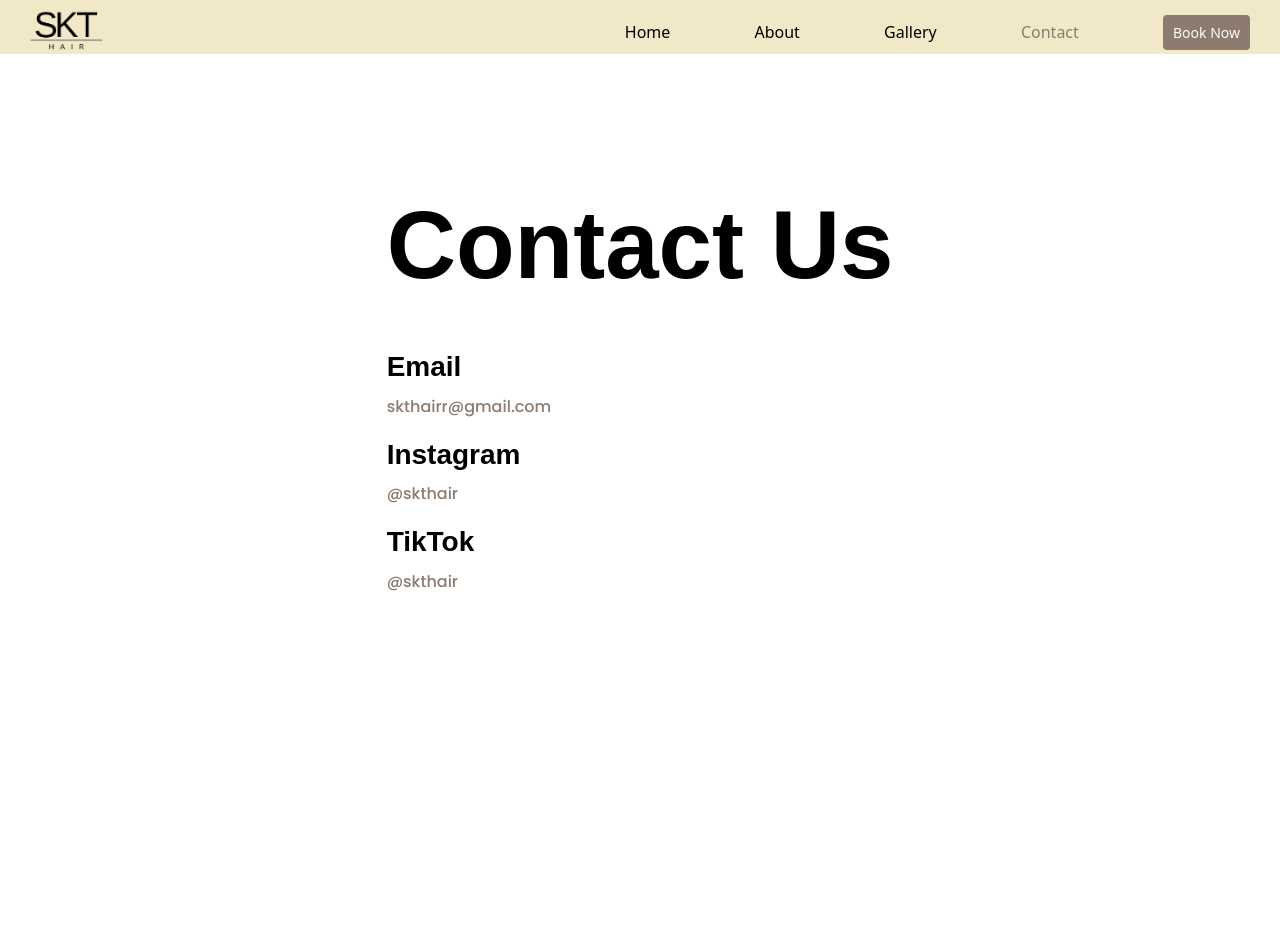
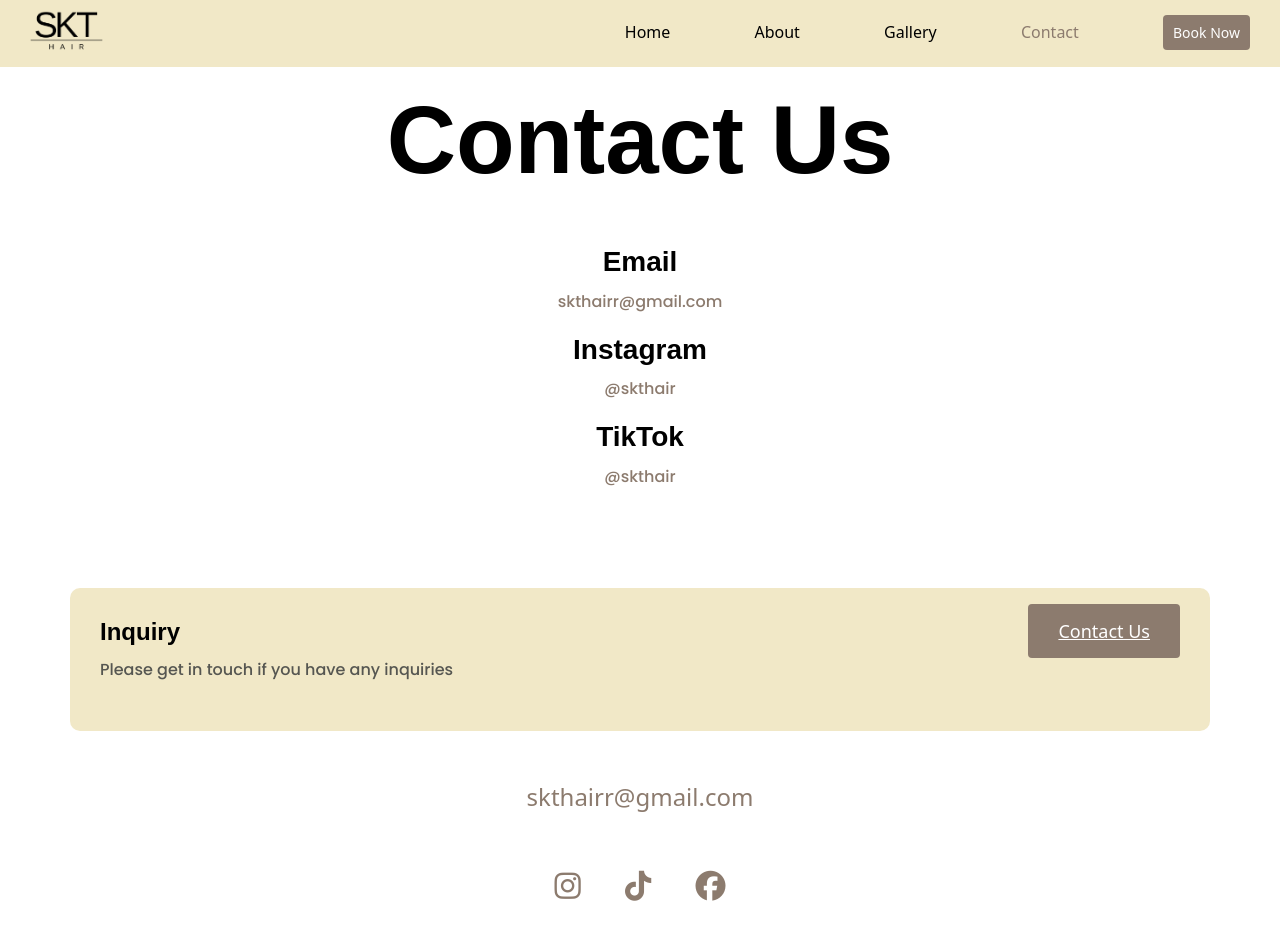
Before and after one commit to Simbiat23/Hairstylist-Portfolio, a website: page contact.html in a window 1280 px wide. Before the commit the page ends 800 px from the top, so only its background shows below. Drawn offline with nearby package versions, Linux system fonts and the light colour scheme.

Commit message:
added a footer

```diff
--- a/contact.html
+++ b/contact.html
@@ -14,6 +14,10 @@
       integrity="sha384-ndDqU0Gzau9qJ1lfW4pNLlhNTkCfHzAVBReH9diLvGRem5+R9g2FzA8ZGN954O5Q"
       crossorigin="anonymous"
     ></script>
+    <script
+      src="https://kit.fontawesome.com/520a2124d6.js"
+      crossorigin="anonymous"
+    ></script>
     <link rel="preconnect" href="https://fonts.googleapis.com" />
     <link rel="preconnect" href="https://fonts.gstatic.com" crossorigin />
     <link
@@ -28,7 +32,6 @@
     <nav class="d-flex justify-content-between">
       <img src="/images/Nav-logo.PNG" alt="" class="logo d-none d-md-block" />
       <img src="/images/Nav-logo.PNG" alt="" class="logo-2 d-block d-md-none" />
-
       <ul>
         <li><a href="/">Home</a></li>
         <li><a href="/about.html">About</a></li>
@@ -44,8 +47,8 @@
       </ul>
     </nav>
 
-    <div class="container contact-us">
-      <div class="centered">
+    <div class="contact-us container">
+      <div class="contact">
         <h1 class="mb-5">Contact Us</h1>
         <h3>Email</h3>
         <p><a href="mailtoskthairr@gmail.com"> skthairr@gmail.com</a></p>
@@ -62,7 +65,37 @@
           >
         </p>
       </div>
-      <div></div>
     </div>
+    <section>
+      <div class="footer-container mb-5">
+        <footer>
+          <div class="contact-box d-md-flex justify-content-between mb-5">
+            <div>
+              <h4>Inquiry</h4>
+              <p class="text-muted">
+                Please get in touch if you have any inquiries
+              </p>
+            </div>
+            <div>
+              <a href="/contact.html" class="btn-design">Contact Us</a>
+            </div>
+          </div>
+          <div class="d-flex justify-content-center mb-5">
+            <a href="mailtoskthairr@gmail.com" class="email-link">
+              skthairr@gmail.com</a
+            >
+          </div>
+          <div class="social-links text-center">
+            <a href="https://www.instagram.com/skthair_/" target="_blank"
+              ><i class="fa-brands fa-instagram"></i
+            ></a>
+            <a href="https://www.tiktok.com/@skthair__" target="_blank"
+              ><i class="fa-brands fa-tiktok"></i
+            ></a>
+            <a href=""><i class="fa-brands fa-facebook"></i></a>
+          </div>
+        </footer>
+      </div>
+    </section>
   </body>
 </html>
--- a/src/style.css
+++ b/src/style.css
@@ -31,7 +31,7 @@ p {
 /* Nav section*/
 nav {
   padding: 10px 0px;
-  padding-bottom: 0;
+  padding-bottom: 13px;
   background-color: var(--primary-colour);
   margin-bottom: 15px;
 }
@@ -263,6 +263,14 @@ h3 {
 }
 
 /*Contact section*/
+.contact-us {
+  display: flex;
+  flex-direction: column;
+  align-items: center;
+  justify-content: center;
+  min-height: 400px;
+  text-align: center;
+}
 .contact-us h3 {
   color: black;
 }
@@ -288,6 +296,7 @@ footer {
   border-radius: 10px;
   margin-bottom: 20px;
 }
+
 .email-link {
   color: var(--btn-colour);
   font-size: 24px;
```
Also changed, not shown: about.html (+33 -0 lines), gallery.html (+34 -0 lines), index.html (+45 -15 lines), images/IMG_7592.jpg, images/IMG_7593.jpg, images/IMG_7595.jpg, images/gallery-pic/IMG_7593.jpg (added).
